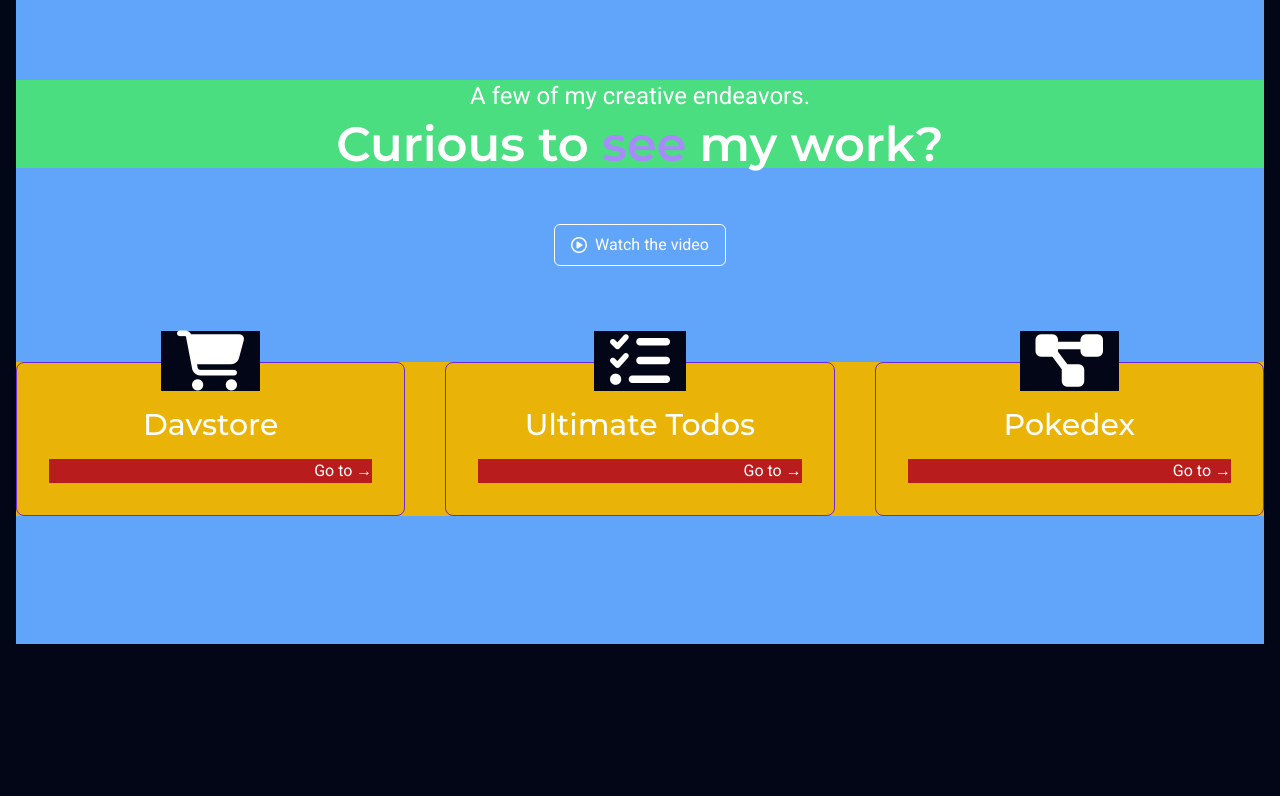
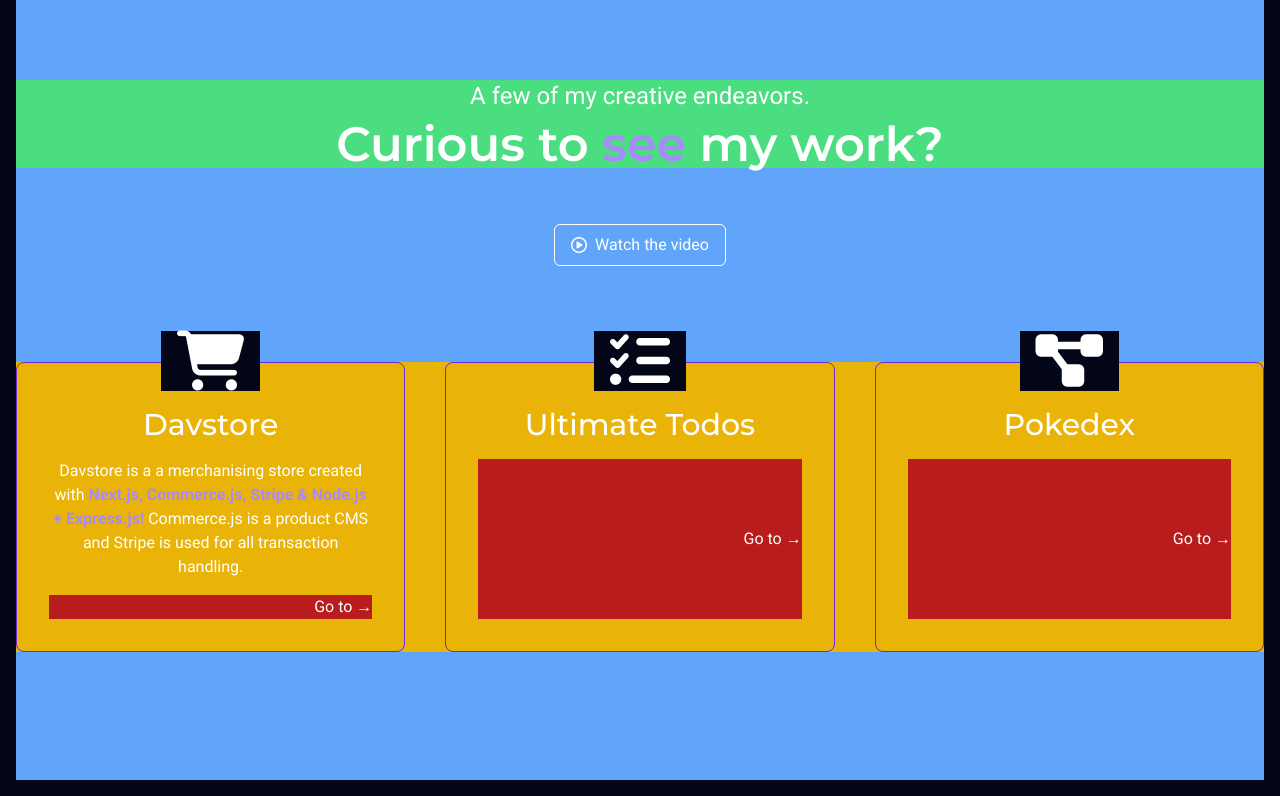
Before and after one commit to Davsan88/Davsan88.github.io, a SvelteKit app: page / in a window 1280 px wide. Shown: the part 762-1558 px from the top of the page. Before the commit the page ends 1422 px from the top, so only its background shows below. Built offline with nearby package versions, Linux system fonts and the light colour scheme.

Commit message:
Update Main.svelte

```diff
--- a/src/components/Main.svelte
+++ b/src/components/Main.svelte
@@ -53,7 +53,13 @@
         </a>
         <div class="bg-yellow-500 grid grid-cols-1 lg:grid-cols-3 gap-12 lg:gap-10">
             <Step step={steps[0]}>
-
+                <p>
+                    Davstore is a a merchanising store created with <strong
+                        class="text-violet-400"
+                        >Next.js, Commerce.js, Stripe & Node.js + Express.js!</strong
+                    > Commerce.js is a product CMS and Stripe is used for all transaction
+                    handling.
+                </p>
             </Step>
             <Step step={steps[1]}>
 
```
